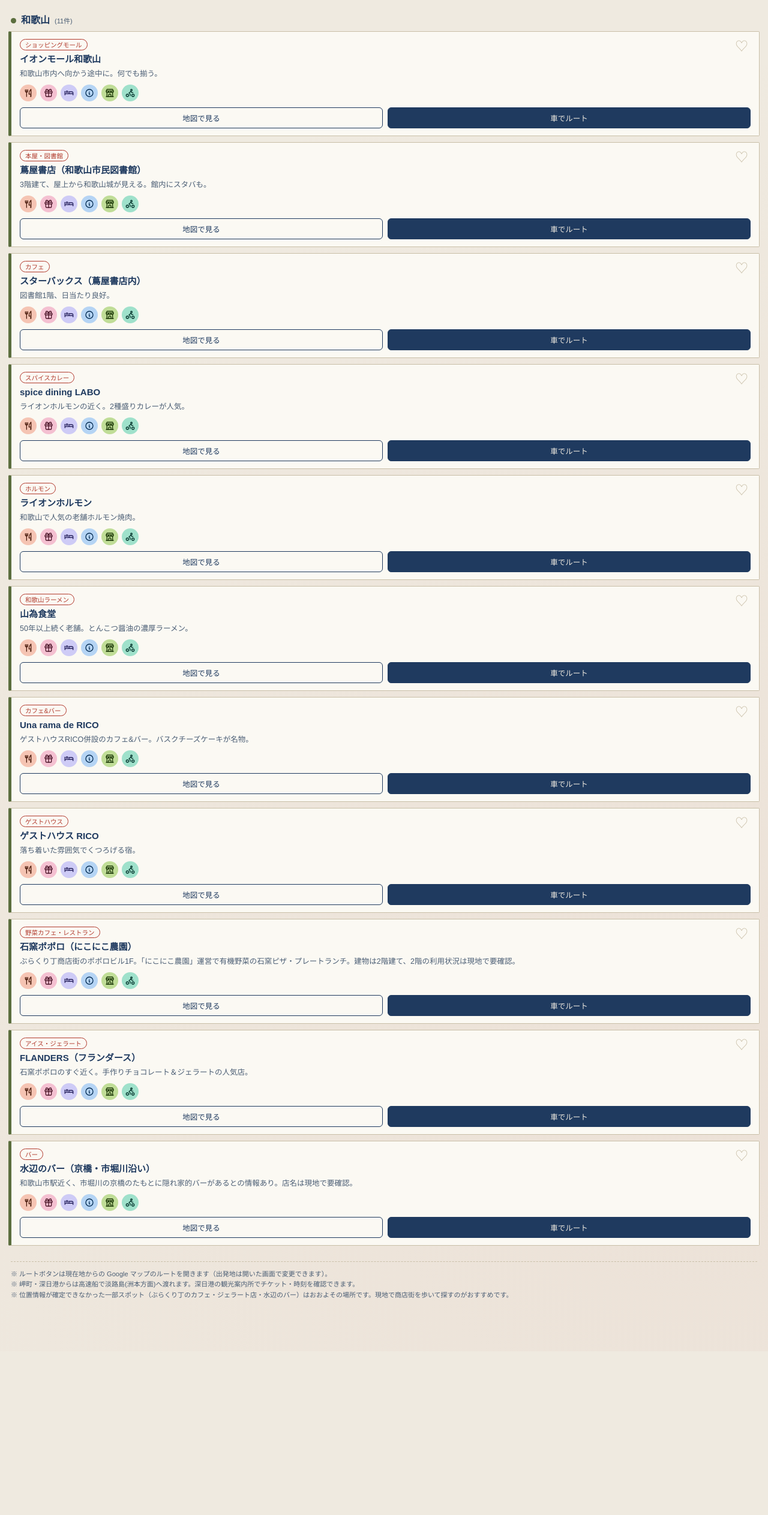
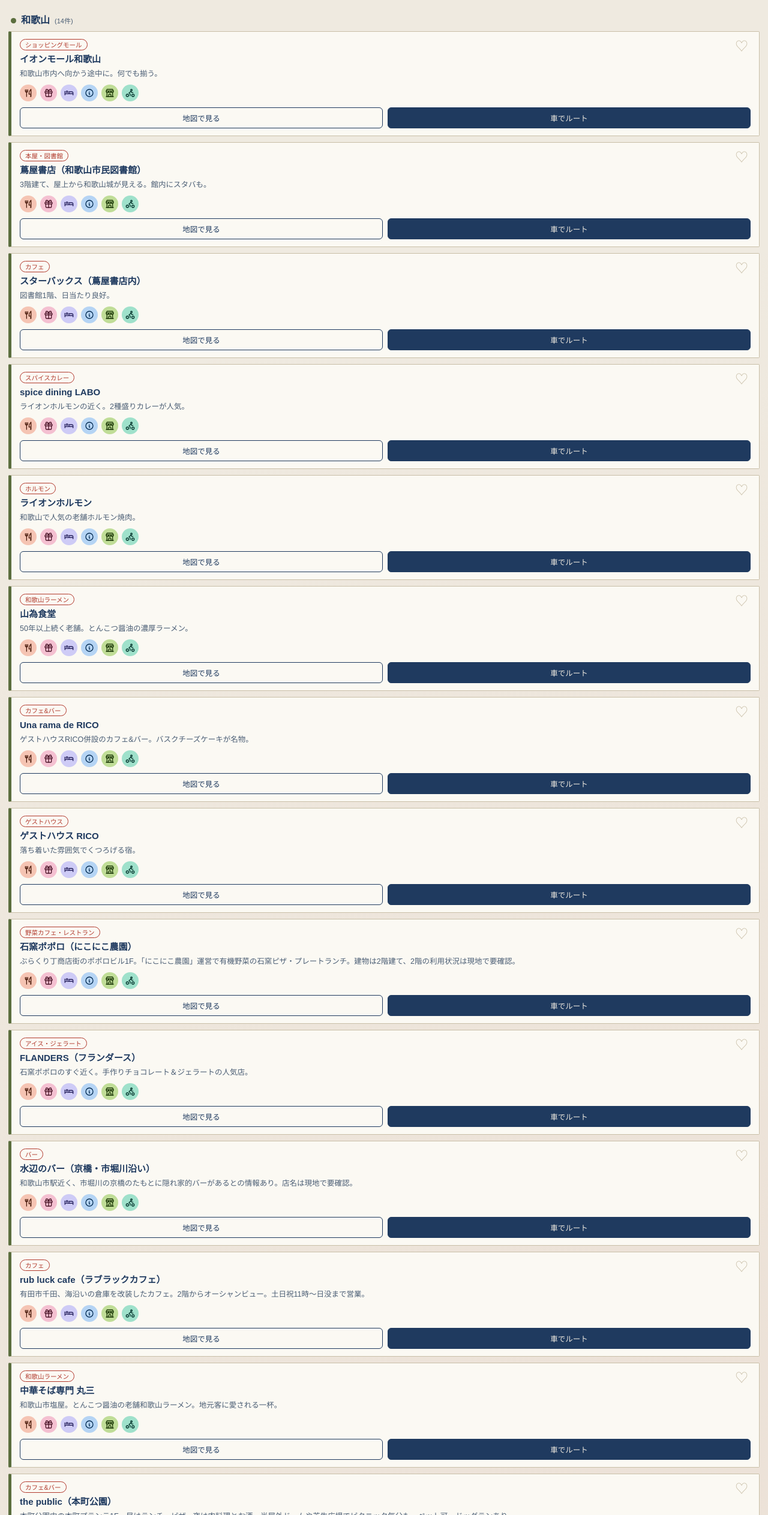
Before and after one commit to lumijoe/kansai_trip_spots, a plain HTML site: page index.html in a window 1280 px wide. Shown: the part 2444-4970 px from the top of the page at 60% size. Before the commit the page ends 4697 px from the top, so only its background shows below. Drawn offline with Linux system fonts and the light colour scheme.

Commit message:
修正と追加

```diff
--- a/index.html
+++ b/index.html
@@ -564,7 +564,16 @@
    note:"石窯ポポロのすぐ近く。手作りチョコレート＆ジェラートの人気店。"},
   {id:"waka-mizube-bar", area:"和歌山", cat:"バー", name:"水辺のバー（京橋・市堀川沿い）",
    lat:34.234, lng:135.180, placeId:null,
-   note:"和歌山市駅近く、市堀川の京橋のたもとに隠れ家的バーがあるとの情報あり。店名は現地で要確認。"}
+   note:"和歌山市駅近く、市堀川の京橋のたもとに隠れ家的バーがあるとの情報あり。店名は現地で要確認。"},
+  {id:"waka-rubluck", area:"和歌山", cat:"カフェ", name:"rub luck cafe（ラブラックカフェ）",
+   lat:34.0611, lng:135.1381, placeId:null,
+   note:"有田市千田、海沿いの倉庫を改装したカフェ。2階からオーシャンビュー。土日祝11時〜日没まで営業。"},
+  {id:"waka-marusan", area:"和歌山", cat:"和歌山ラーメン", name:"中華そば専門 丸三",
+   lat:34.1973, lng:135.1778, placeId:null,
+   note:"和歌山市塩屋。とんこつ醤油の老舗和歌山ラーメン。地元客に愛される一杯。"},
+  {id:"waka-thepublic", area:"和歌山", cat:"カフェ&バー", name:"the public（本町公園）",
+   lat:34.2359, lng:135.1757, placeId:null,
+   note:"本町公園内の本町プランテ1F。昼はランチ・ピザ、夜は肉料理とお酒。半屋外ドームや芝生広場でピクニック気分も。ペット可・ドッグランあり。"}
 ];
 
 const AREAS = ["すべて", "なんば", "天王寺", "岬町・深日港", "淡路島", "和歌山"];
```
